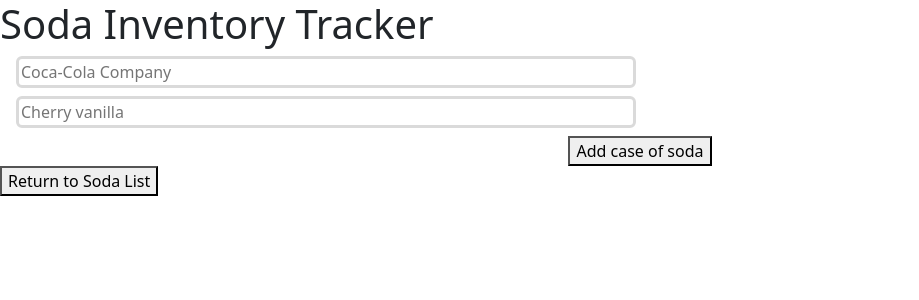
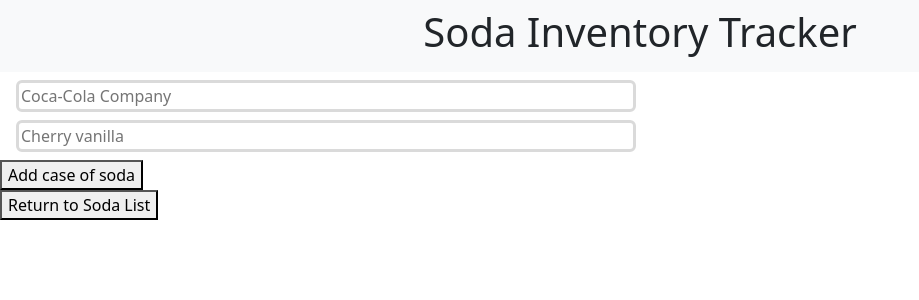
Before and after one commit to maxwellalvord/Inventory-Tracker-React, a React (Create React App) app: page / in a window 1280 px wide. Both pictures are taken after a click on the button "Add Soda". Shown: the top 300 px of the page, without its empty margins (0-919 px from the left). Built offline with nearby package versions, Linux system fonts and the light colour scheme.

Commit message:
WIP adding styling

```diff
--- a/src/App.css
+++ b/src/App.css
@@ -36,3 +36,9 @@
     transform: rotate(360deg);
   }
 }
+
+/* .mainbtn{
+  display: flex;
+	justify-content: center;
+	align-items: center;
+} */
--- a/src/components/Header.js
+++ b/src/components/Header.js
@@ -2,7 +2,9 @@ import React from "react";
 
 function Header(){
   return (
-    <h1>Soda Inventory Tracker</h1>
+    <nav className="navbar bg-light justify-content-center">
+      <h1>Soda Inventory Tracker</h1>
+    </nav>
   );
 }
 
--- a/src/components/ReusableForm.js
+++ b/src/components/ReusableForm.js
@@ -25,7 +25,7 @@ function ReusableForm(props) {
             name='flavor'
             placeholder='Cherry vanilla' />
         </div>
-        <div className="d-flex justify-content-center">
+        <div className="">
           <button className="d-flex justify-content-center" type='submit'>{props.buttonText}</button>
         </div>
       </form>
```
